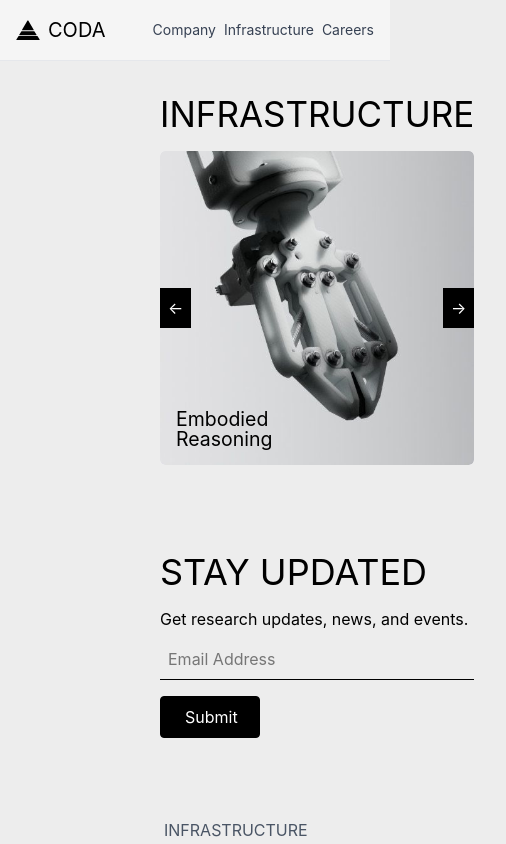
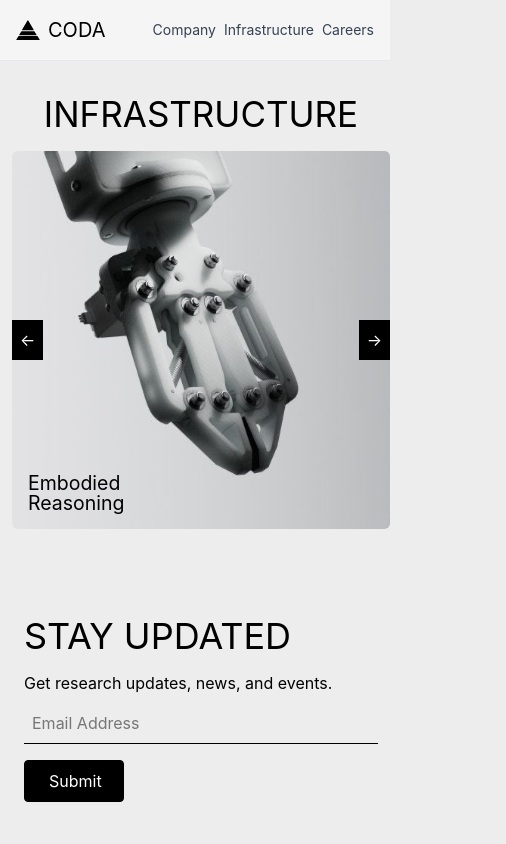
Before and after one commit to coda-robotics/coda-website, a Next.js app: page /infrastructure in a window 390 px wide. Shown: the top 844 px of the page, 506 px wide, since content can reach past the window. Built offline with nearby package versions, Linux system fonts and the light colour scheme; no server answers.

Commit message:
infra page v2

```diff
--- a/components/Infra_Section.tsx
+++ b/components/Infra_Section.tsx
@@ -41,10 +41,10 @@ export default function Infra_Section({ featuredMain, featuredSide1, featuredSid
     <div className="flex min-h-fit">
       <SideNav />
 
-      <main className="flex-1 pl-32">
-        <div className="max-w-7xl mx-auto px-4 sm:px-6 lg:px-8 mb-20">
-          <div className="relative px-4 sm:px-6 md:px-8 lg:px-50">
-            <h1 className="text-[calc(2.5rem)] pt-4 leading-[1.2] my-4 w-full transition-all duration-300 ease-in-out">
+      <main className="flex-1 pl-3 sm:pl-32">
+        <div className="max-w-7xl mx-auto px-0 sm:px-6 lg:px-8 mb-20">
+          <div className="relative px-0 sm:px-6 md:px-8 lg:px-50">
+            <h1 className="text-[calc(2.5rem)] pt-4 leading-[1.2] my-4 w-full transition-all duration-300 ease-in-out text-center sm:text-left">
               INFRASTRUCTURE
             </h1>
 
@@ -118,7 +118,7 @@ export default function Infra_Section({ featuredMain, featuredSide1, featuredSid
           </div>
 
           {/* Footer section - aligned with content above */}
-          <div className="relative px-4 sm:px-6 md:px-8 lg:px-50 mt-20">
+          <div className="relative px-3 sm:px-6 md:px-8 lg:px-50 mt-20">
             <div className="flex flex-col md:flex-row justify-between items-start gap-10 md:gap-20">
               {/* Email subscription section */}
               <div className="w-full md:w-1/2">
@@ -126,7 +126,7 @@ export default function Infra_Section({ featuredMain, featuredSide1, featuredSid
               </div>
 
               {/* Navigation section */}
-              <nav className="w-full md:w-1/2 flex flex-col sm:flex-row space-x-[50px] pt-4">
+              <nav className="w-full md:w-1/2 flex flex-col sm:flex-row space-x-0 sm:space-x-[50px] pt-4">
                 <ExternalLinks />
               </nav>
             </div>
```
